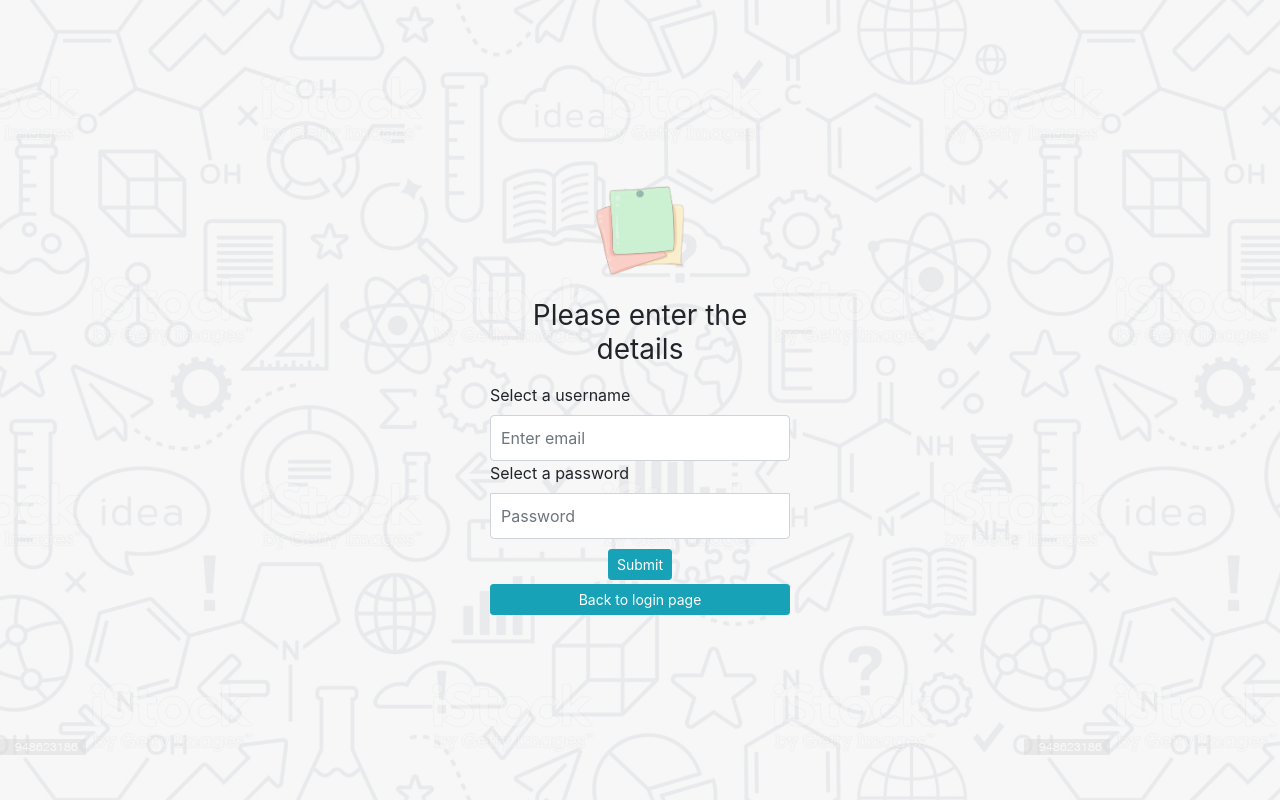
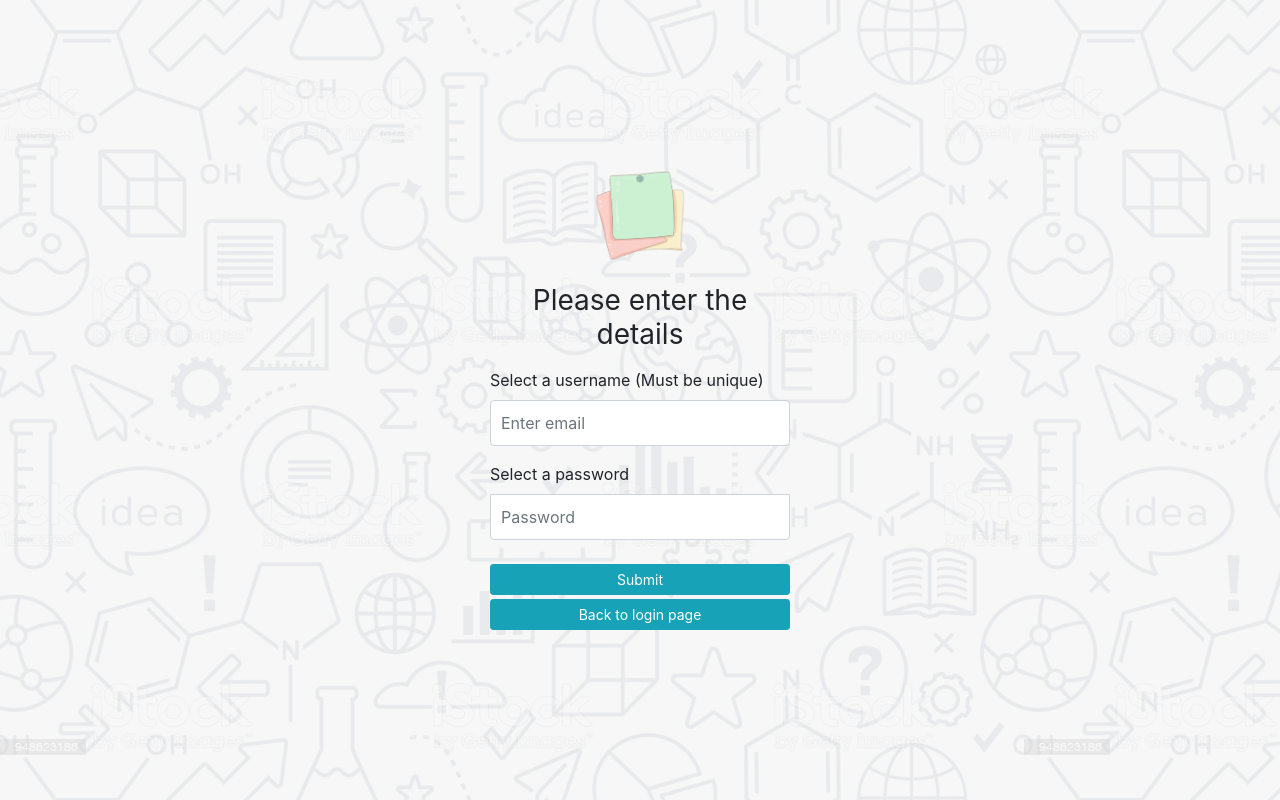
Before and after one commit to ast-cloud/notes, a Django app: page /signup in a window 1280 px wide. Run offline with Django 3.2, Linux system fonts and the light colour scheme; some libraries are stand-ins or nearby versions.

Commit message:
Fixed a UI problem on signup page.

```diff
--- a/templates/signup.html
+++ b/templates/signup.html
@@ -92,25 +92,31 @@
         {% csrf_token %}
         <img class="mb-4" src="https://ast-cloud.github.io/notes/static/notesicon.jpg" alt="" width="90" height="90">
         <h1 class="h3 mb-3 font-weight-normal">Please enter the details</h1>
-        <!-- <div class="form-group container"> -->
-            <label class="float-left" for="exampleInputEmail1">Select a username</label>
+        <div class="form-group ">
+            <label class="float-left" for="exampleInputEmail1">Select a username (Must be unique)</label>
             <input type="text" class="form-control" id="exampleInputEmail1" name="username" aria-describedby="emailHelp"
                 placeholder="Enter email">
-            <small id="emailHelp" class="form-text text-muted float-left">{% if messages %}
+            <!-- <small id="emailHelp" class="form-text text-muted float-left">{% if messages %}
                 {% for message in messages %}
                 <strong>{{message}}</strong>
                 {% endfor %}
                 {% endif %}
-            </small>
-        <!-- </div> -->
-        <!-- <div class="form-group container"> -->
+            </small> -->
+        </div>
+         <div class="form-group ">
             <label class="float-left" for="exampleInputPassword1">Select a password</label>
             <input type="password" class="form-control" id="exampleInputPassword1" name="password"
                 placeholder="Password">
-        <!-- </div> -->
+         </div>
+         <small id="emailHelp" class="form-text text-muted float-left">{% if messages %}
+            {% for message in messages %}
+            <strong>{{message}}</strong>
+            {% endfor %}
+            {% endif %}
+        </small>
         <!-- <div class="form-group form-check">
         </div> -->
-        <button type="submit" class="btn btn-sm btn-info">Submit</button>
+        <button type="submit" class="btn btn-sm btn-info btn-block mt-4">Submit</button>
         <a href="/" class="btn btn-sm btn-info btn-block mt-1 container">Back to login page</button>
 
     </form>
```
Also changed, not shown: db.sqlite3.
